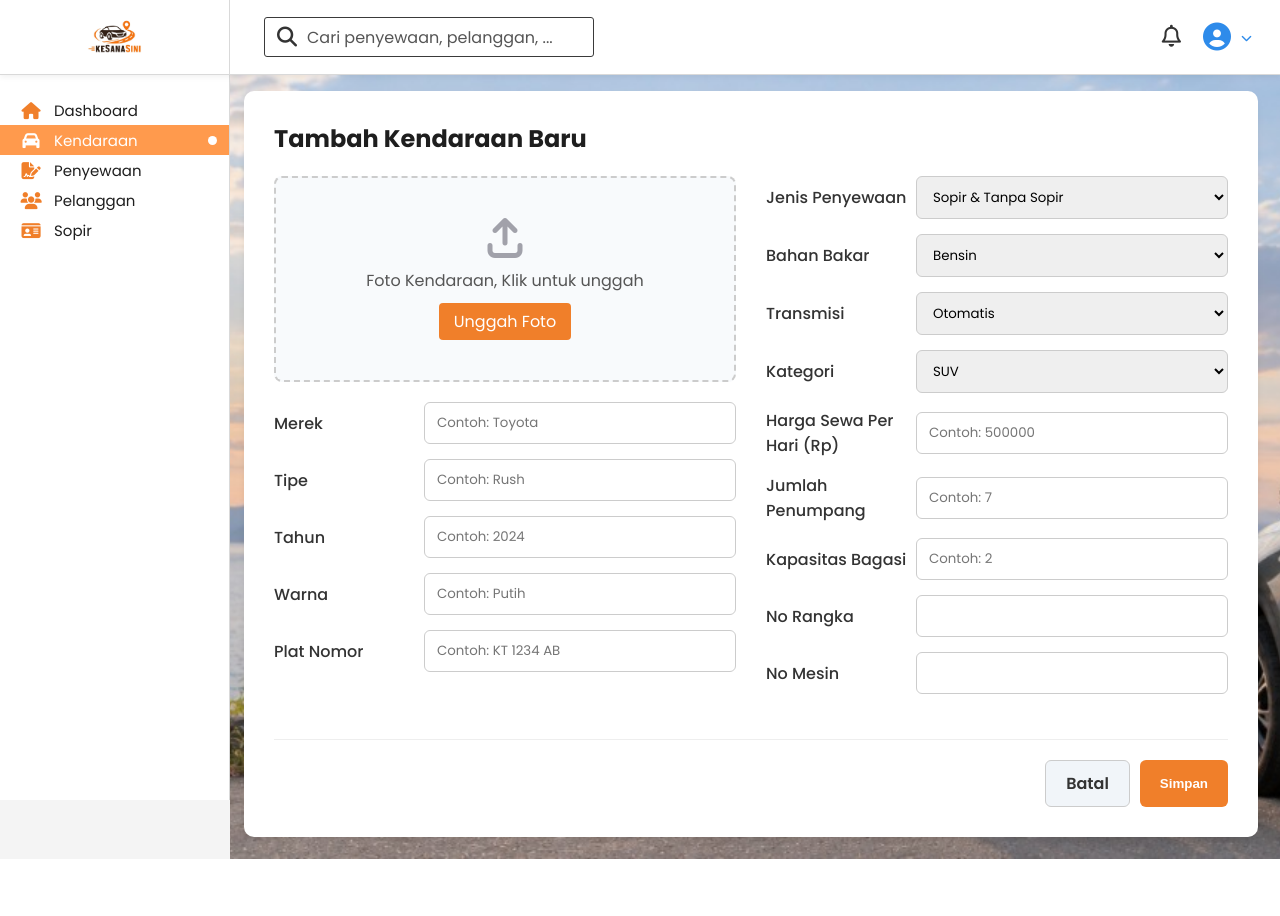
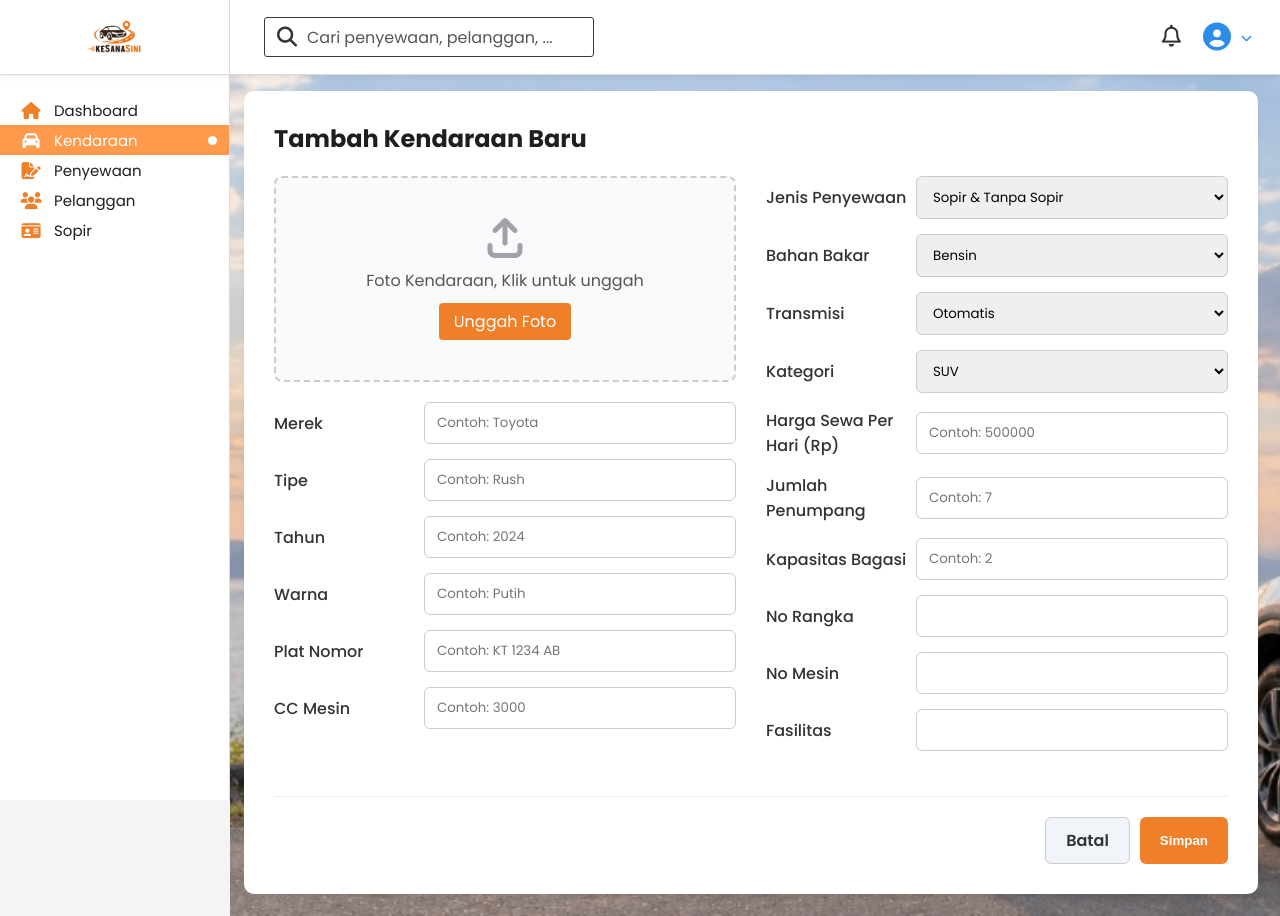
Before and after one commit to Shasha-Amaranggana/Sistem-Penyewaan-Kendaraan, a Flask app: page /admin/kendaraan/tambah in a window 1280 px wide. Before the commit the page ends 859 px from the top, so only its background shows below. Run offline with Flask 3, Linux system fonts and the light colour scheme; the visitor is signed in with stand-in values (Sample User, id 1); data that the repository does not hold is empty; some libraries are stand-ins or nearby versions.

Commit message:
fitur admin kendaraan

```diff
--- a/app/routes.py
+++ b/app/routes.py
@@ -572,14 +572,16 @@ def tambah_kendaraan():
             color=request.form.get('warna'),
             vehicle_number=request.form.get('plat_nomor'),
             rental_type=request.form.get('jenis_penyewaan'),
-            fuel=request.form.get('bahan_bakar'),          # Menggunakan fuel sesuai models_2.py
+            fuel=request.form.get('bahan_bakar'),
             transmission=request.form.get('transmisi'),
-            vehicle_type=request.form.get('kategori'),     # Menggunakan vehicle_type sesuai models_2.py
+            vehicle_type=request.form.get('kategori'),
             price_per_day=request.form.get('harga_sewa'),
             seats=request.form.get('jumlah_penumpang'),
             luggage=request.form.get('jumlah_bagasi'),
             chassis_number=request.form.get('no_rangka'),
             engine_number=request.form.get('no_mesin'),
+            engine_cc=request.form.get('cc_mesin'),
+            facilities=request.form.get('fasilitas'),
             is_active=True # Default aktif
         )
         db.session.add(new_vehicle)
@@ -614,15 +616,17 @@ def edit_kendaraan(id):
         vehicle.color = request.form.get('warna')
         vehicle.vehicle_number = request.form.get('plat_nomor')
         vehicle.rental_type = request.form.get('jenis_penyewaan')
-        vehicle.fuel = request.form.get('bahan_bakar')          # Sesuai models_2.py
+        vehicle.fuel = request.form.get('bahan_bakar')
         vehicle.transmission = request.form.get('transmisi')
-        vehicle.vehicle_type = request.form.get('kategori')     # Sesuai models_2.py
+        vehicle.vehicle_type = request.form.get('kategori')
         vehicle.price_per_day = request.form.get('harga_sewa')
         vehicle.seats = request.form.get('jumlah_penumpang')
         vehicle.luggage = request.form.get('jumlah_bagasi')
         vehicle.chassis_number = request.form.get('no_rangka')
         vehicle.engine_number = request.form.get('no_mesin')
-        vehicle.notes = request.form.get('catatan_kondisi')     # Menggunakan notes sesuai models_2.py
+        vehicle.notes = request.form.get('catatan_kondisi')
+        vehicle.engine_cc = request.form.get('cc_mesin')
+        vehicle.facilities = request.form.get('fasilitas')
 
         # Checkbox aktif
         vehicle.is_active = True if request.form.get('is_active') else False
--- a/app/templates/admin/kendaraan_list.html
+++ b/app/templates/admin/kendaraan_list.html
@@ -80,7 +80,6 @@
                 <td>{{ v.vehicle_type }}</td>
                 <td class="center"><span class="badge badge-{{ v.current_status }}">{{ v.current_status }}</span></td>
                 <td class="center">
-                    <a href="{{ url_for('main.detail_kendaraan', vehicle_id=v.id) }}" class="btn-sm" style="text-decoration: none; border: 1px solid #ccc; padding: 5px 10px; border-radius: 4px; color: #333; margin-right: 5px;">View</a>
                     <a href="{{ url_for('main.edit_kendaraan', id=v.id) }}" class="btn-sm" style="text-decoration: none; border: 1px solid #ccc; padding: 5px 10px; border-radius: 4px; color: #333;">Edit</a>
                 </td>
             </tr>
--- a/app/templates/admin/kendaraan_tambah.html
+++ b/app/templates/admin/kendaraan_tambah.html
@@ -41,6 +41,10 @@
                 <div class="form-group-horizontal">
                     <label>Plat Nomor</label>
                     <input type="text" name="plat_nomor" class="form-control" placeholder="Contoh: KT 1234 AB" required>
+                </div>
+                <div class="form-group-horizontal">
+                    <label>CC Mesin</label>
+                    <input type="number" name="cc_mesin" class="form-control" placeholder="Contoh: 3000" required>
                 </div>
             </div>
 
@@ -98,6 +102,10 @@
                     <label>No Mesin</label>
                     <input type="text" name="no_mesin" class="form-control">
                 </div>
+                <div class="form-group-horizontal">
+                    <label>Fasilitas</label>
+                    <input type="text" name="fasilitas" class="form-control">
+                </div>
             </div>
         </div>
 
```
Also changed, not shown: app/templates/admin/kendaraan_edit.html (+9 -1 lines).
